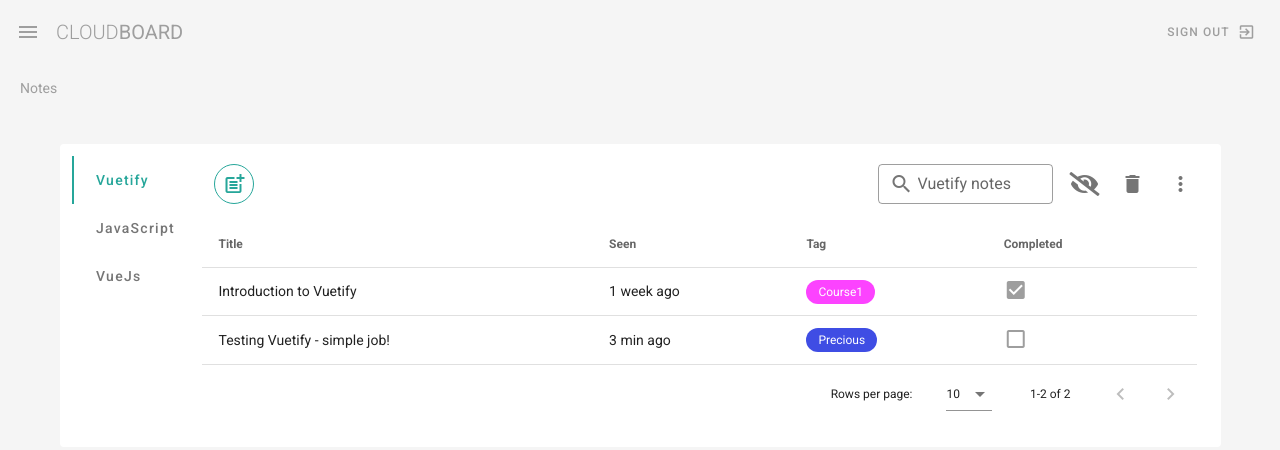
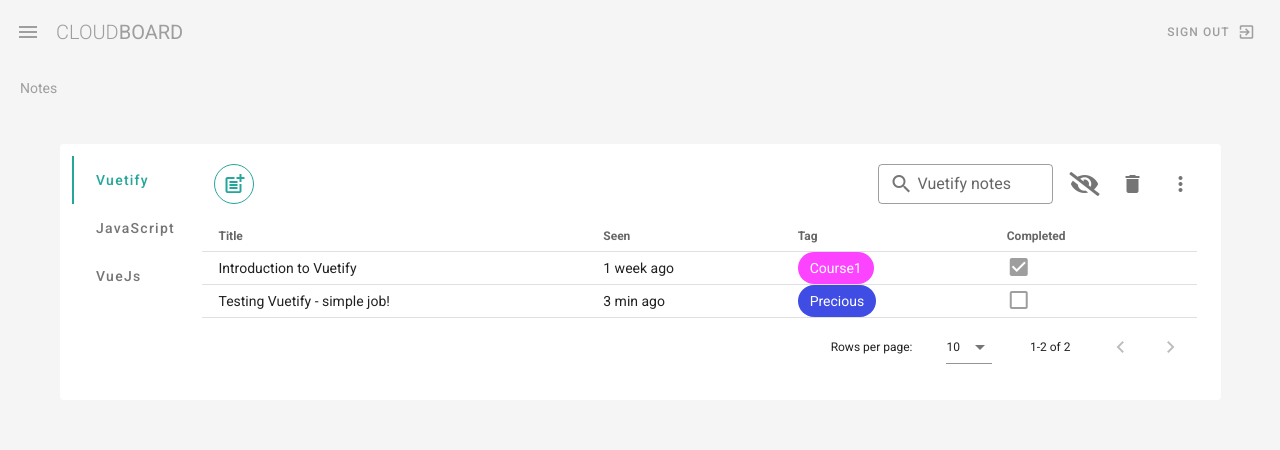
Before and after one commit to Madalin-Antonoiu/Cloud-Board, a Vue app in the folder client/: page /mantonoiu/notes in a window 1280 px wide. Shown: the top 450 px of the page. Built offline with nearby package versions, Linux system fonts and the light colour scheme.

Commit message:
Update Table. Not done

```diff
--- a/client/src/views/Notes.vue
+++ b/client/src/views/Notes.vue
@@ -24,8 +24,8 @@
           <v-tab-item  v-for="group in groups" :key="group.id">
 
             <v-card flat> <!-- The card component that holds next card, so i only create one table-->
-                <!-- The table (delete hr)-->
 
+                <!-- Toolbar above Table-->
                 <v-toolbar dense flat class="mt-1"> <!--style=" opacity: 0.6 " -->
 
                   <v-btn class="ma-2" outlined small fab color="primary">
@@ -84,9 +84,10 @@
 
                   </v-layout> -->
                    <!-- :hide-default-header="$vuetify.breakpoint.mdAndDown" -->
+                 <!--:dense="$vuetify.breakpoint.mdAndDown" -->
+                    <v-data-table ref="tableC"
 
-                    <v-data-table
-                      :dense="$vuetify.breakpoint.mdAndDown"
+                      dense
                       :headers="headers"
                       :items="group.notes"
                       :search="search"
@@ -95,9 +96,11 @@
                     <template v-slot:item.completed="{ item }">
                       <v-simple-checkbox v-model="item.completed" disabled></v-simple-checkbox>
                     </template>
-
+                      <!--this.$refs.table.hasAttribute('dense') -->
                       <template v-slot:item.tag="{ item }">
-                        <v-chip :color="getColor(item.tag)" small dark>{{ item.tag }}</v-chip>
+                        <v-chip :color="getColor(item.tag)" dark
+                        :class="{'heightAuto': editMeHereYouWereLast }"
+                        >{{ item.tag }}</v-chip>
                       </template>
 
                   </v-data-table>
@@ -231,4 +234,7 @@ export default {
     height: 10px !important;
 
   } */
+  .heightAuto{
+    height: auto;
+  }
 </style>
```
